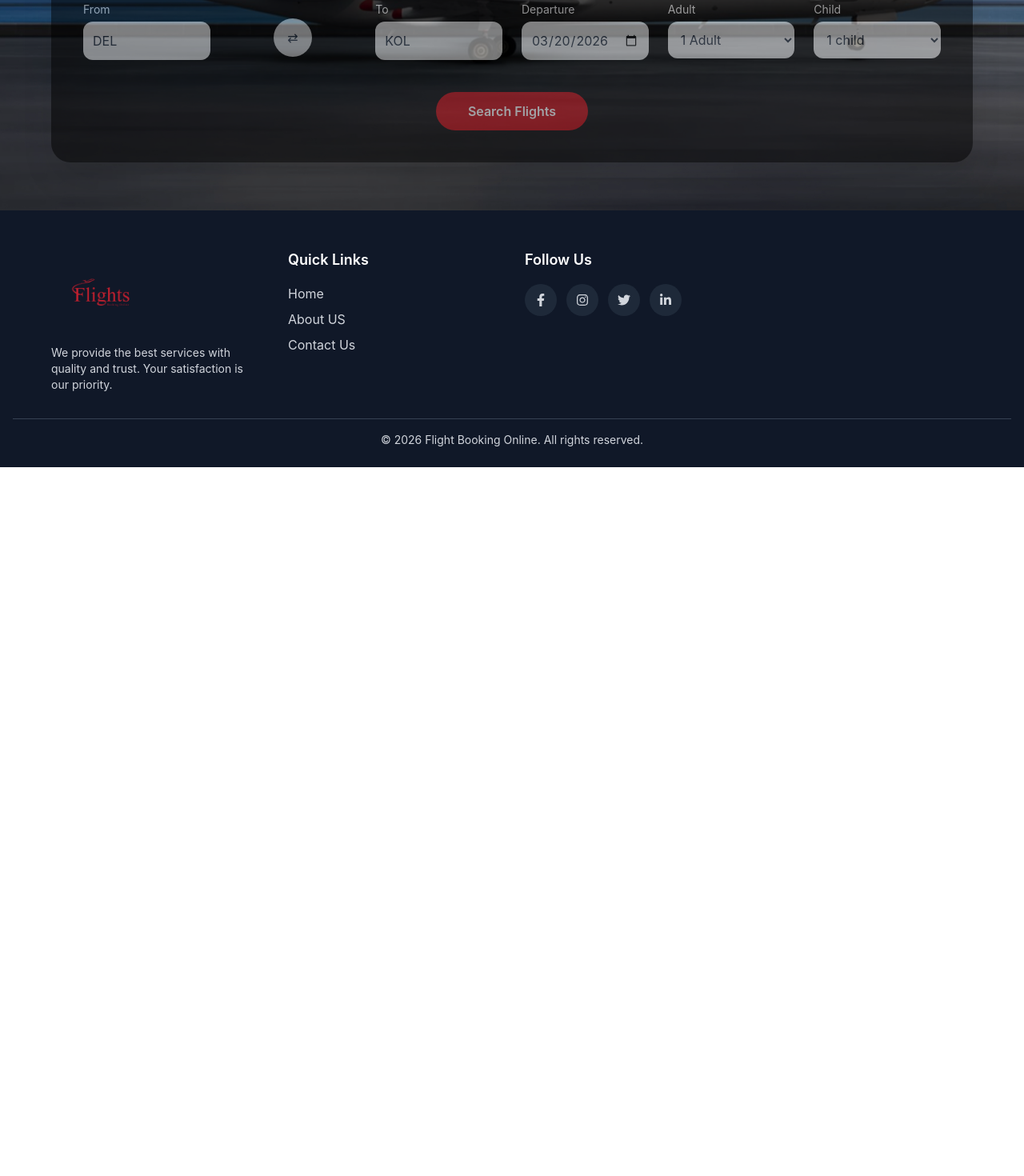
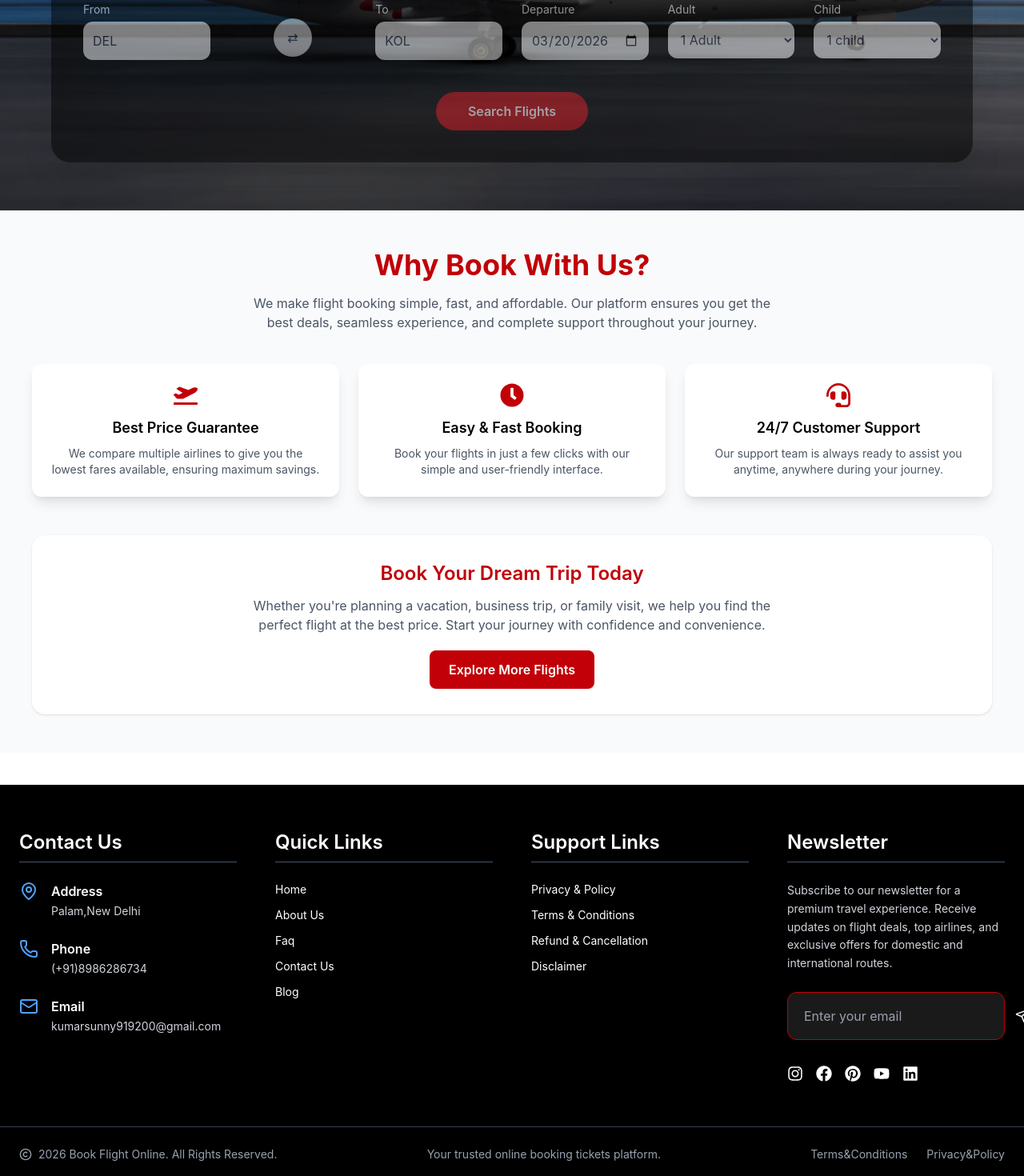
Before and after one commit to Sunny9467/FlightBookingOnline, a React (Vite) app: page /booking in a window 1280 px wide. Shown: the part 401-1871 px from the top of the page at 80% size. Before the commit the page ends 985 px from the top, so only its background shows below. Built offline with nearby package versions, Linux system fonts and the light colour scheme.

Commit message:
phonefix

```diff
--- a/src/components/Footer.jsx
+++ b/src/components/Footer.jsx
@@ -1,65 +1,169 @@
 import React from "react";
-import { FaFacebookF, FaInstagram, FaTwitter, FaLinkedinIn } from "react-icons/fa";
+import { MapPin, Mail, Phone, Copyright, Send } from "lucide-react";
+import {
+  FaInstagram,
+  FaFacebook,
+  FaPinterest,
+  FaYoutube,
+  FaLinkedin,
+} from "react-icons/fa";
 import { Link } from "react-router-dom";
 
 export default function Footer() {
   return (
-        <footer className="bg-gray-900 text-gray-300 pt-12 pb-6 px-4">
+    <footer className="bg-black from-gray-900 via-gray-800 to-gray-900 text-white mt-10">
 
-            <div className="max-w-6xl mx-auto grid md:grid-cols-4 gap-8">
+      {/* MAIN FOOTER */}
+      <div className="max-w-7xl mx-auto px-6 py-14 grid grid-cols-1 md:grid-cols-2 lg:grid-cols-4 gap-12">
 
-                {/* Logo + About */}
+        {/* CONTACT */}
         <div>
-                    <div className="flex-1 md:justify-start">
-                        <Link to="/">
-                            <img
-                                src="/Images/logo/flight-booking-online-logo-final-png.png"
-                                alt="logo"
-                                className="h-full max-h-30 object-contain"
-                            />
+          <h3 className="text-2xl font-semibold mb-6 border-b border-gray-600 pb-2">
+            Contact Us
+          </h3>
+
+          <div className="space-y-6">
+
+            <div className="flex gap-4 items-start group">
+              <MapPin className="text-blue-400 group-hover:scale-110 transition" />
+              <div>
+                <h4 className="font-semibold">Address</h4>
+                <Link className="text-sm text-gray-300 hover:text-red-700 transition">
+                Palam,New Delhi
                 </Link>
               </div>
-                    <p className="text-sm">
-                        We provide the best services with quality and trust. Your satisfaction is our priority.
-                    </p>
             </div>
 
-                {/* Quick Links */}
+            <div className="flex gap-4 items-start group">
+              <Phone className="text-blue-400 group-hover:scale-110 transition" />
               <div>
-                    <h3 className="text-lg font-semibold text-white mb-4">Quick Links</h3>
-                    <ul className="space-y-2">
-                        <li><Link to="/" className="hover:text-white">Home</Link></li>
-                        <li><Link to="/aboutus" className="hover:text-white">About US</Link></li>
-                        <li><Link to="/contactus" className="hover:text-white">Contact Us</Link></li>
-                    </ul>
+                <h4 className="font-semibold">Phone</h4>
+                <Link
+                  to={"tel:8986286734"}
+                  className="text-sm text-gray-300 hover:text-red-700 transition"
+                >
+                  (+91)8986286734
+                </Link>
+              </div>
             </div>
 
-
-
-                {/* Social */}
+            <div className="flex gap-4 items-start group">
+              <Mail className="text-blue-400 group-hover:scale-110 transition" />
               <div>
-                    <h3 className="text-lg font-semibold text-white mb-4">Follow Us</h3>
-                    <div className="flex gap-3">
-                        <Link className="bg-gray-800 p-3 rounded-full hover:bg-red-700 transition">
-                            <FaFacebookF />
-                        </Link>
-                        <Link className="bg-gray-800 p-3 rounded-full hover:bg-red-700 transition">
-                            <FaInstagram />
-                        </Link>
-                        <Link className="bg-gray-800 p-3 rounded-full hover:bg-red-700 transition">
-                            <FaTwitter />
-                        </Link>
-                        <Link className="bg-gray-800 p-3 rounded-full hover:bg-red-700 transition">
-                            <FaLinkedinIn />
+                <h4 className="font-semibold">Email</h4>
+                <Link to={`mailto: kumarsunny919200@gmail.com`} className="text-sm text-gray-300 hover:text-red-700 transition">
+                  kumarsunny919200@gmail.com
                 </Link>
               </div>
             </div>
 
           </div>
+        </div>
 
-            {/* Bottom */}
-            <div className="border-t border-gray-700 mt-8 pt-4 text-center text-sm">
-                © {new Date().getFullYear()} Flight Booking Online. All rights reserved.
+        {/* QUICK LINKS */}
+        <div>
+          <h3 className="text-2xl font-semibold mb-6 border-b border-gray-600 pb-2">
+            Quick Links
+          </h3>
+
+          <ul className="grid gap-3 text-sm">
+
+            <li><Link to="/" className="hover:text-red-700">Home</Link></li>
+            <li><Link to="/aboutus" className="hover:text-red-700">About Us</Link></li>
+            <li><Link to="/faq" className="hover:text-red-700">Faq</Link></li>
+            <li><Link to="/contact-us" className="hover:text-red-700">Contact Us</Link></li>
+            <li><Link to="/blog" className="hover:text-red-700">Blog</Link></li>
+
+          </ul>
+        </div>
+
+        <div>
+          <h3 className="text-2xl font-semibold mb-6 border-b border-gray-600 pb-2">
+            Support Links
+          </h3>
+          <ul className="grid  gap-3 text-sm">
+            <li><Link to="/privacy-policy" className="hover:text-red-700">Privacy & Policy</Link></li>
+            <li><Link to="/terms-conditions" className="hover:text-red-700">Terms & Conditions</Link></li>
+            <li><Link to="/refund-policy" className="hover:text-red-700">Refund & Cancellation</Link></li>
+            <li><Link to="/disclaimer" className="hover:text-red-700">Disclaimer</Link></li>
+          </ul>
+        </div>
+
+        {/* NEWSLETTER */}
+        <div>
+
+          <h3 className="text-2xl font-semibold mb-6 border-b border-gray-600 pb-2">
+            Newsletter
+          </h3>
+
+          <p className="text-sm text-gray-300 mb-6 leading-relaxed">
+            Subscribe to our newsletter for a premium travel experience.
+            Receive updates on flight deals, top airlines, and exclusive offers
+            for domestic and international routes.
+          </p>
+
+          {/* Newsletter Input */}
+          <div className="bg-white/10 backdrop-blur-lg border border-red-700 rounded-xl p-3 flex items-center">
+
+            <input
+              type="email"
+              placeholder="Enter your email"
+              className="flex-1 bg-transparent outline-none text-white placeholder-gray-400 px-2"
+            />
+
+            <button className="bg-white-600 hover:bg-red-700 cursor-pointer p-2 rounded-lg transition">
+              <Send size={18}/>
+            </button>
+
+          </div>
+
+          {/* Social Icons */}
+          <div className="flex gap-4 mt-8 text-xl">
+
+            <Link className="hover:text-pink-500 transition">
+              <FaInstagram/>
+            </Link>
+
+            <Link  className="hover:text-blue-500 transition">
+              <FaFacebook/>
+            </Link>
+
+            <Link  className="hover:text-red-500 transition">
+              <FaPinterest/>
+            </Link>
+
+            <Link  className="hover:text-red-500 transition">
+              <FaYoutube/>
+            </Link>
+
+            <Link className="hover:text-blue-400 transition">
+              <FaLinkedin/>
+            </Link>
+
+          </div>
+
+        </div>
+      </div>
+
+      {/* BOTTOM BAR */}
+      <div className="border-t border-gray-700 py-6">
+
+        <div className="max-w-7xl mx-auto px-6 flex flex-col md:flex-row justify-between items-center text-sm text-gray-400 gap-3">
+
+          <div className="flex items-center gap-2">
+            <Copyright size={16}/>
+            2026 Book Flight Online. All Rights Reserved.
+          </div>
+
+          <p>Your trusted online booking  tickets platform.</p>
+
+          <div className="flex gap-6">
+            <Link to="/terms-conditions" className="hover:text-white">Terms&Conditions</Link>
+            <Link to="/privacy-policy" className="hover:text-white">Privacy&Policy</Link>
+          </div>
+
+        </div>
+
       </div>
 
     </footer>
--- a/src/components/Testimonial.jsx
+++ b/src/components/Testimonial.jsx
@@ -31,9 +31,9 @@ export default function Testimonial() {
 
   return (
     <section className="py-12 bg-gray-100">
-      <h2 className="text-3xl font-bold text-center mb-8">What Our Customers Say</h2>
+      <h2 className="text-3xl font-bold text-red-700 text-center mb-8">What Our Customers Say</h2>
 
-      <div className="max-w-4xl mx-auto">
+      <div className="max-w-4xl mx-auto cursor-pointer">
         <Swiper
           modules={[Pagination, Autoplay]}
           spaceBetween={30}
--- a/src/pages/AboutPage.jsx
+++ b/src/pages/AboutPage.jsx
@@ -37,7 +37,7 @@ const About = () => {
 
           {/* Left Content */}
           <div className="text-center">
-            <h2 className="text-3xl font-bold mb-4">Our Story</h2>
+            <h2 className="text-3xl text-red-700 font-bold mb-4">Our Story</h2>
             <p className="text-gray-600 text-justify mb-4 text-lg">
               We started our journey with a simple goal — to make services easy, fast, and reliable for everyone. Our platform is built with a passion for helping people find the best solutions without confusion or delay. From the beginning, we have focused on quality, trust, and customer satisfaction. Every feature we create is designed to improve user experience and save time. Our team works continuously to innovate and bring better services to our customers. Today, we are proud to serve a growing community and remain committed to delivering excellence, building trust, and creating meaningful experiences for every user who connects with us.
             </p>
@@ -59,7 +59,7 @@ const About = () => {
 
         {/* Full Width Section */}
         <div className="bg-gray-100 py-12 text-center px-4">
-          <h2 className="text-3xl font-bold mb-4">Our Mission</h2>
+          <h2 className="text-3xl font-bold text-red-700 mb-4">Our Mission</h2>
           <p className="max-w-3xl mx-auto text-gray-600 text-lg text-justify">
             Our mission is to simplify everyday services by providing a fast, reliable, and user-friendly platform for everyone. We aim to connect people with the right solutions while ensuring quality, transparency, and trust at every step. Our focus is on creating meaningful experiences that save time and add value to our users’ lives. We continuously work to improve our services through innovation and customer feedback. By maintaining high standards and a customer-first approach, we strive to build long-term relationships and become a trusted name that people can rely on anytime they need support or assistance.
           </p>
@@ -67,7 +67,7 @@ const About = () => {
 
         {/* Another Full Content */}
         <div className="py-12 text-center px-4">
-          <h2 className=" font-bold mb-4 text-3xl">Our Vision</h2>
+          <h2 className=" font-bold mb-4 text-red-700 text-3xl">Our Vision</h2>
           <p className="max-w-3xl mx-auto text-gray-600 text-lg text-justify">
             Our vision is to become a trusted and leading platform that transforms the way people access services. We aim to build a future where convenience, reliability, and innovation come together to create seamless user experiences. By continuously improving and adapting to changing needs, we strive to set new standards in quality and customer satisfaction. Our goal is to empower users with simple, efficient solutions that make their lives easier. We envision growing as a brand that people trust and recommend, while expanding our reach and delivering value to a wider community across different regions and industries.
           </p>
@@ -75,7 +75,7 @@ const About = () => {
 
         {/* Why Choose Us */}
         <div className="bg-gray-100 p-4">
-          <h2 className="text-3xl font-bold text-center mb-10">
+          <h2 className="text-3xl font-bold text-red-700 text-center mb-10">
             Why Choose Us
           </h2>
 
@@ -84,21 +84,21 @@ const About = () => {
             {/* Quality */}
             <div className="bg-white p-6 rounded-xl shadow-md text-center">
               <FaCheckCircle className="text-4xl text-red-700 mx-auto mb-4" />
-              <h3 className="font-bold text-xl mb-2">Quality</h3>
+              <h3 className="font-bold text-xl text-red-700 mb-2">Quality</h3>
               <p className="text-gray-600">We deliver top quality services.</p>
             </div>
 
             {/* Support */}
             <div className="bg-white p-6 rounded-xl shadow-md text-center">
               <FaHeadset className="text-4xl text-red-700 mx-auto mb-4" />
-              <h3 className="font-bold text-xl mb-2">Support</h3>
+              <h3 className="font-bold text-xl text-red-700 mb-2">Support</h3>
               <p className="text-gray-600">24/7 customer support available.</p>
             </div>
 
             {/* Trust */}
             <div className="bg-white p-6 rounded-xl shadow-md text-center">
               <FaShieldAlt className="text-4xl text-red-700 mx-auto mb-4" />
-              <h3 className="font-bold text-xl mb-2">Trust</h3>
+              <h3 className="font-bold text-xl text-red-700 mb-2">Trust</h3>
               <p className="text-gray-600">Trusted by many clients.</p>
             </div>
 
--- /dev/null
+++ b/src/pages/BookingInfoPage.jsx
@@ -0,0 +1,63 @@
+import { FaClock, FaHeadset, FaPlaneDeparture } from "react-icons/fa";
+
+export default function BookingInfoPage() {
+  return (
+    <section className="bg-gray-50 py-12 px-4 md:px-10">
+
+      <div className="max-w-6xl mx-auto text-center mb-10">
+        <h2 className="text-2xl text-red-700 md:text-4xl font-bold mb-4">
+          Why Book With Us?
+        </h2>
+        <p className="text-gray-600 max-w-2xl mx-auto">
+          We make flight booking simple, fast, and affordable. Our platform ensures you get the best deals,
+          seamless experience, and complete support throughout your journey.
+        </p>
+      </div>
+
+      {/* Features */}
+      <div className="grid gap-6 md:grid-cols-3 text-center mb-12">
+
+        <div className="bg-white p-6 rounded-xl shadow-lg hover:shadow-red-300 transition">
+            <FaPlaneDeparture className="text-red-700 text-3xl mx-auto mb-3" />
+          <h3 className="font-semibold text-lg mb-2">Best Price Guarantee</h3>
+          <p className="text-gray-600 text-sm">
+            We compare multiple airlines to give you the lowest fares available, ensuring maximum savings.
+          </p>
+        </div>
+
+        <div className="bg-white p-6 rounded-xl shadow-lg hover:shadow-red-300 transition">
+            <FaClock className="text-red-700 text-3xl mx-auto mb-3" />
+          <h3 className="font-semibold text-lg mb-2">Easy & Fast Booking</h3>
+          <p className="text-gray-600 text-sm">
+            Book your flights in just a few clicks with our simple and user-friendly interface.
+          </p>
+        </div>
+
+        <div className="bg-white p-6 rounded-xl shadow-lg hover:shadow-red-300 transition">
+            <FaHeadset className="text-red-700 text-3xl mx-auto mb-3" />
+          <h3 className="font-semibold text-lg mb-2">24/7 Customer Support</h3>
+          <p className="text-gray-600 text-sm">
+            Our support team is always ready to assist you anytime, anywhere during your journey.
+          </p>
+        </div>
+
+      </div>
+
+      {/* Extra Info */}
+      <div className="bg-white rounded-2xl shadow p-6 md:p-8 text-center">
+        <h3 className="text-xl text-red-700 md:text-2xl font-semibold mb-3">
+          Book Your Dream Trip Today
+        </h3>
+        <p className="text-gray-600 mb-5 max-w-2xl mx-auto">
+          Whether you're planning a vacation, business trip, or family visit, we help you find the perfect flight
+          at the best price. Start your journey with confidence and convenience.
+        </p>
+
+        <button className="bg-red-700 hover:bg-red-800 cursor-pointer text-white px-6 py-3 rounded-lg font-semibold transition">
+          Explore More Flights
+        </button>
+      </div>
+
+    </section>
+  );
+}
--- a/src/pages/BookingPage.jsx
+++ b/src/pages/BookingPage.jsx
@@ -1,4 +1,5 @@
 import React, { useState } from 'react'
+import BookingInfoPage from './BookingInfoPage';
 
 export default function SearchFlights() {
     let [open, setopen] = useState(null)
@@ -149,7 +150,7 @@ export default function SearchFlights() {
                     </div>
                 </div>
             </section>
-
+            <BookingInfoPage/>
         </>
     )
 }
--- a/src/pages/FaqPage.jsx
+++ b/src/pages/FaqPage.jsx
@@ -32,7 +32,7 @@ export default function FAQ() {
 
   return (
     <div className="py-12 px-6 bg-gray-50">
-      <h2 className="text-3xl font-bold text-center mb-10">
+      <h2 className="text-3xl font-bold text-red-700 text-center mb-10">
          Frequently Asked Questions
       </h2>
 
@@ -43,8 +43,8 @@ export default function FAQ() {
             className="bg-white rounded-xl shadow-md p-4 cursor-pointer"
             onClick={() => toggleFAQ(index)}
           >
-            <div className="flex justify-between text-2xl items-center">
-              <h3 className="font-semibold text-lg">
+            <div className="flex  justify-between text-2xl items-center">
+              <h3 className="font-semibold  text-lg">
                 {item.question}
               </h3>
               <span className="text-3xl">
--- a/src/pages/HomePage.jsx
+++ b/src/pages/HomePage.jsx
@@ -227,12 +227,12 @@ export default function HomePage() {
 
             {/* About Section */}
             <section>
-    <h2 className="text-center mb-2 py-6 text-red-700 text-3xl">Popular Destination</h2>
+                <h2 className="text-center py-4 font-bold mt-2 text-red-700 text-3xl">About Us</h2>
 
                 <div className="max-w-7xl mx-auto py-6 md:py-10 grid md:grid-cols-2 gap-6 md:gap-10 items-center">
 
                     {/* Image */}
-                    <div className="order-1 md:order-1 shadow-md hover:shadow-xl transition hover:-translate-y-2">
+                    <div className="order-1 md:order-1 shadow-xl  cursor-pointer transition hover:-translate-y-2">
                         <img
                             src="/Images/About Us intro.jpg.jpeg"
                             alt="about"
@@ -265,7 +265,7 @@ export default function HomePage() {
                 <div className="max-w-7xl mx-auto py-6 md:py-10 grid md:grid-cols-2 gap-6 md:gap-10 items-center">
 
                     {/* Image */}
-                    <div className="order-1 md:order-2 shadow-md hover:shadow-xl transition hover:-translate-y-2">
+                    <div className="order-1 md:order-2 shadow-xl  cursor-pointer transition hover:-translate-y-2">
                         <img
                             src="/Images/About Us intro.jpg.jpeg"
                             alt="about"
@@ -297,19 +297,19 @@ export default function HomePage() {
                     </div>
                 </div>
             </section>
-            {/*About Section End*/ }
+            {/*About Section End*/}
 
 
             {/* Features Section */}
             <section>
-                <h2 className="text-center text-3xl text-red-700  py-4 mb-2">Our Features</h2>
+                <h2 className="text-center text-3xl font-bold text-red-700  py-4 mb-2">Our Features</h2>
                 <div className="grid grid-cols-1 md:grid-cols-4 mt-2 gap-4 p-6">
                     {
                         Features.map((item, index) => {
-                            return <div key={index} className="bg-white cursor-pointer rounded-xl p-6 text-center shadow-xl border-b-4 border-b-red-700 hover:shadow-red-300 transition hover:-translate-y-2">
+                            return <div key={index} className="bg-white cursor-pointer mb-5 rounded-xl p-6 text-center shadow-xl border-b-4 border-b-red-700 hover:shadow-red-300 transition hover:-translate-y-2">
 
                                 {/* Icon */}
-                                <div className="bg-red-100 text-red-700 w-14 h-14 flex items-center justify-center rounded-full mx-auto mb-4">
+                                <div className="text-red-700 w-14 h-14 flex items-center justify-center rounded-full mx-auto mb-4">
                                     {item.icon}
                                 </div>
 
@@ -337,10 +337,12 @@ export default function HomePage() {
             <Testimonial />
 
             {/* Contact Form Section */}
-            <section className="bg-gray-100 p-4 px-3">
+            <section className="bg-gray-100  p-4 px-3">
 
                 {/* Center Form */}
                 <div className="max-w-3xl mx-auto">
+                <h2 className="text-center font-bold p-4 mb-6 text-red-700 text-3xl">Contact Us</h2>
+
                     <form className="bg-white p-6 rounded-2xl shadow-lg space-y-4">
 
                         <div>
```
Also changed, not shown: src/components/Navbar.jsx (+6 -7 lines), src/pages/DestinationPage.jsx (+45 -13 lines), src/pages/user/LoginPage.jsx (+4 -6 lines), src/pages/user/SingupPage.jsx (+5 -5 lines). Lines whose indentation alone changed are shown as unchanged.
